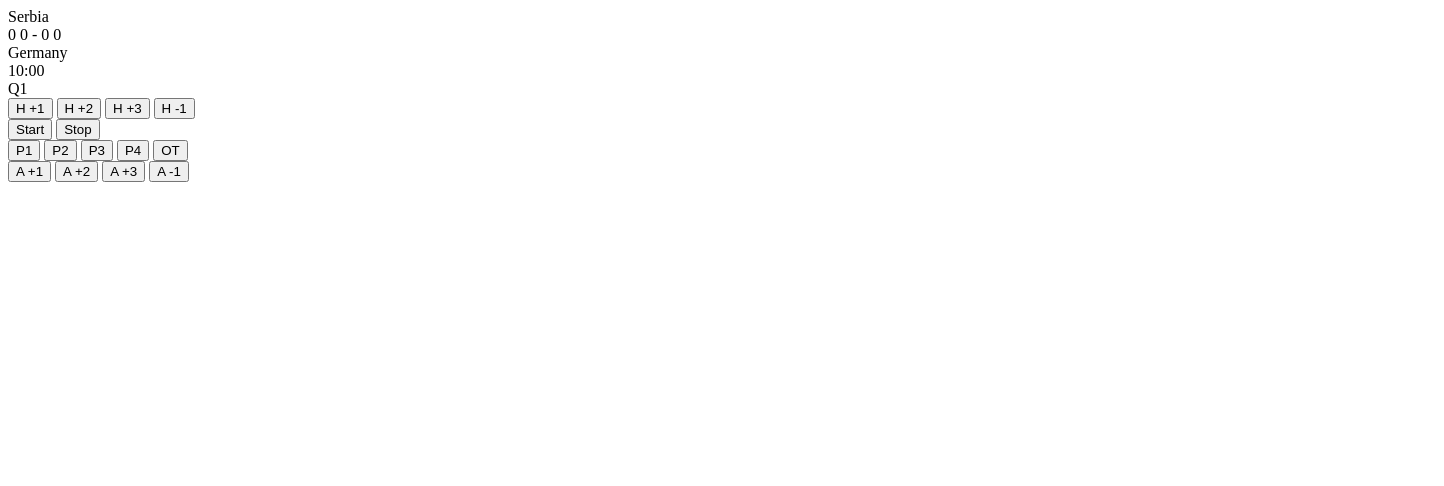
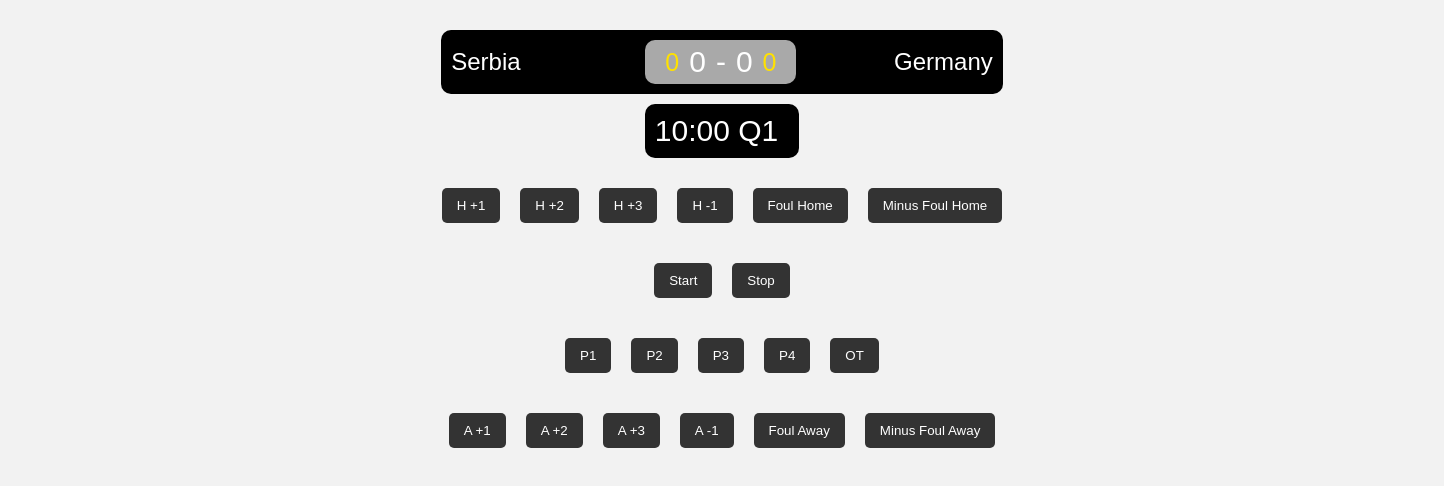
Before and after one commit to FR18de/Scoreboard-BBall18, a plain HTML site: page index.html in a window 1280 px wide. Both pictures are taken after a click on the button "P1". Shown: the whole page, 1444 px wide, since content can reach past the window. Drawn offline with Linux system fonts and the light colour scheme.

Commit message:
Version 1

```diff
--- a/index.html
+++ b/index.html
@@ -4,31 +4,33 @@
   <head>
     <meta charset="UTF-8">
     <meta name="viewport" content="width=device-width, initial-scale=1.0">
-        <title>SRB vs. GER FIBA U18 European Championship </title>
+    <title>SRB vs. GER FIBA U18 European Championship</title>
     <link rel="stylesheet" href="styles.css">
   </head>
 
-    <Body>
+  <body>
     <div class="scorebug">
       <div class="home-info">
         <span class="team-name">Serbia</span>
       </div>
       <div class="score-fouls">
-                <span class="fouls team-home">0</span>
+        <span class="fouls-score seperator"></span>
+        <span class="fouls fouls-home">0</span>
         <span class="fouls-score seperator"></span>
         <span class="score score-home">0</span>
         <span class="score seperator"> - </span>
         <span class="score score-away">0</span>
         <span class="fouls-score seperator"></span>
-                <span class="fouls team-away">0</span>
+        <span class="fouls fouls-away">0</span>
+        <span class="fouls-score seperator"></span>
       </div>
       <div class="away-info">
         <span class="team-name">Germany</span>
       </div>
     </div>
     <div class="time-box">
-            <div class="time" id="time">10:00</div>
-            <div class="period current-period">1</div>
+      <span class="time" id="time">10:00</span>
+      <span class="period current-period">Q1</span>
     </div>
 
     <div class="buttons score-home">
@@ -36,6 +38,8 @@
       <Button id="homePlusTwo">H +2</Button>
       <Button id="homePlusThree">H +3</Button>
       <button id="homeMinus">H -1</button>
+      <button id="foulHome+">Foul Home</button>
+      <button id="foulHome-">Minus Foul Home</button>
     </div>
     <div class="buttons time">
       <button id="startTime">Start</button>
@@ -53,9 +57,11 @@
       <button id="awayPlusTwo">A +2</button>
       <button id="awayPlusThree">A +3</button>
       <button id="awayMinus">A -1</button>
+      <button id="foulAway+">Foul Away</button>
+      <button id="foulAway-">Minus Foul Away</button>
     </div>
 
     <script src="script.js"></script>
-    </Body>
+  </body>
 
 </html>
--- a/script.js
+++ b/script.js
@@ -1,15 +1,20 @@
-document.addEventListener("DOMContentLoaded", function () {
+document.addEventListener("DOMContentLoaded", function() {
     const timerDisplay = document.querySelector(".time");
     const periodDisplay = document.querySelector(".current-period");
+    const timeBox = document.querySelector('.time-box');
     let totalTimeInSeconds = 600; // 10 minutes in seconds
     let timerInterval;
     let homeScore = 0;
     let awayScore = 0;
+    let homeFoulcount = 0;
+    let awayFoulcount = 0;
     let currentPeriod = 1;
 
     function updateScorebug() {
       document.querySelector(".score-home").textContent = homeScore;
       document.querySelector(".score-away").textContent = awayScore;
+      document.querySelector(".fouls-home").textContent = homeFoulcount;
+      document.querySelector(".fouls-away").textContent = awayFoulcount;
     }
 
     function updateTimerDisplay(timeInSeconds) {
@@ -19,8 +24,8 @@
     }
 
     function startTimer() {
-       timerInterval = setInterval(function () {
-           if (totalTimeInSeconds <=0) {
+      timerInterval = setInterval(function() {
+        if (totalTimeInSeconds <= 0) {
           clearInterval(timerInterval);
         } else {
           totalTimeInSeconds--;
@@ -31,117 +36,143 @@
 
     function updatePeriodDisplay() {
       if (currentPeriod > 4) {
-            periodDisplay.textContent = "OT"+ (currentPeriod-4);
+        periodDisplay.textContent = "OT" + (currentPeriod - 4);
       } else {
         periodDisplay.textContent = "Q" + currentPeriod;
       }
-        document.querySelector(".curent-period").textContent = periodDisplay;
-    };
+      document.querySelector(".current-period").textContent = periodDisplay.textContent;
+    }
 
     function stopTimer() {
       clearInterval(timerInterval);
-    };
+    }
 
-    function scoreOneHome(){
+    function scoreOneHome() {
       homeScore++;
       updateScorebug();
-    };
+    }
 
-    function scoreTwoHome(){
-        homeScore +=2;
+    function scoreTwoHome() {
+      homeScore += 2;
       updateScorebug();
-    };
+    }
 
-    function scoreThreeHome(){
-        homeScore +=3;
+    function scoreThreeHome() {
+      homeScore += 3;
       updateScorebug();
-    };
+    }
 
-    function minusHome(){
+    function minusHome() {
       homeScore--;
       updateScorebug();
-    };
+    }
 
-
-    function scoreOneAway(){
+    function scoreOneAway() {
       awayScore++;
       updateScorebug();
-    };
+    }
 
-    function scoreTwoAway(){
-        awayScore +=2;
+    function scoreTwoAway() {
+      awayScore += 2;
       updateScorebug();
-    };
+    }
 
-    function scoreThreeAway(){
-        awayScore +=3;
+    function scoreThreeAway() {
+      awayScore += 3;
       updateScorebug();
-    };
+    }
 
-    function minusAway(){
+    function minusAway() {
       awayScore--;
       updateScorebug();
-    };
+    }
 
-    function period1(){
+    function period1() {
+      stopTimer();
       currentPeriod = 1;
       totalTimeInSeconds = 600;
-        time.innerHTML = "10:00";
+      timerDisplay.textContent = "10:00";
       updatePeriodDisplay();
       updateTimerDisplay(totalTimeInSeconds);
-    };
+    }
 
-    function period2(){
+    function period2() {
+      stopTimer();
       currentPeriod = 2;
       totalTimeInSeconds = 600;
-        time.innerHTML = "10:00";
+      timerDisplay.textContent = "10:00";
       updatePeriodDisplay();
       updateTimerDisplay(totalTimeInSeconds);
-    };
+    }
 
-    function period3(){
+    function period3() {
+      stopTimer();
       currentPeriod = 3;
       totalTimeInSeconds = 600;
-        time.innerHTML = "10:00";
+      timerDisplay.textContent = "10:00";
       updatePeriodDisplay();
       updateTimerDisplay(totalTimeInSeconds);
-    };
+    }
 
-    function period4(){
+    function period4() {
+      stopTimer();
       currentPeriod = 4;
-        totalTimeInSeconds = 6;
-        time.innerHTML = "10:00";
+      totalTimeInSeconds = 600;
+      timerDisplay.textContent = "10:00";
       updatePeriodDisplay();
       updateTimerDisplay(totalTimeInSeconds);
-    };
+    }
 
-    function periodOvertime(){
+    function periodOvertime() {
+      stopTimer();
       currentPeriod++;
       totalTimeInSeconds = 300;
-        time.innerHTML = "5:00";
+      timerDisplay.textContent = "05:00";
       updatePeriodDisplay();
       updateTimerDisplay(totalTimeInSeconds);
-    };
+      timeBox.style.width = "12.2%";
+    }
+
+    function foulHome() {
+      homeFoulcount++;
+      updateScorebug();
+    }
+
+    function foulAway() {
+      awayFoulcount++;
+      updateScorebug();
+    }
 
     document.getElementById("startTime").addEventListener("click", startTimer);
     document.getElementById("stopTime").addEventListener("click", stopTimer);
 
     document.getElementById("homePlusOne").addEventListener("click", scoreOneHome);
     document.getElementById("homePlusTwo").addEventListener("click", scoreTwoHome);
-    document.getElementById("homePlusThree").addEventListener("click",scoreThreeHome);
+    document.getElementById("homePlusThree").addEventListener("click", scoreThreeHome);
     document.getElementById("homeMinus").addEventListener("click", minusHome);
+    document.getElementById("foulHome+").addEventListener("click", foulHome);
+    document.getElementById("foulHome-").addEventListener("click", function() {
+      if (homeFoulcount > 0) {
+        homeFoulcount--;
+        updateScorebug();
+      }
+    });
 
     document.getElementById("awayPlusOne").addEventListener("click", scoreOneAway);
     document.getElementById("awayPlusTwo").addEventListener("click", scoreTwoAway);
     document.getElementById("awayPlusThree").addEventListener("click", scoreThreeAway);
     document.getElementById("awayMinus").addEventListener("click", minusAway);
+    document.getElementById("foulAway+").addEventListener("click", foulAway);
+    document.getElementById("foulAway-").addEventListener("click", function() {
+      if (awayFoulcount > 0) {
+        awayFoulcount--;
+        updateScorebug();
+      }
+    });
 
     document.getElementById("period1").addEventListener("click", period1);
     document.getElementById("period2").addEventListener("click", period2);
     document.getElementById("period3").addEventListener("click", period3);
     document.getElementById("period4").addEventListener("click", period4);
     document.getElementById("overtime").addEventListener("click", periodOvertime);
-
-
-
   });
--- a/styles.css
+++ b/styles.css
@@ -0,0 +1,106 @@
+html, body{
+    height: 1444px;
+    width: 1444px;
+    }
+
+    * {
+      margin: 0;
+      padding: 0;
+      box-sizing: border-box;
+    }
+
+    body {
+      font-family: Arial, sans-serif;
+      background-color: #f2f2f2;
+      padding: 20px;
+    }
+
+    .scorebug {
+      display: flex;
+      background: #000;
+      color: #fff;
+      font-size: 24px;
+      padding: 10px;
+      border-radius: 10px;
+      align-items: center;
+      margin: 10px auto;
+      width: 40%;
+      justify-content: space-between;
+      align-content: center;
+    }
+
+    .score-fouls {
+      display: flex;
+      padding: 5px 15px;
+      margin-left: 5%;
+      background: darkgrey;
+      border-radius: 10px;
+      align-items: center;
+      justify-content: center;
+      align-content: center;
+    }
+
+    .fouls {
+      font-size: 25px;
+      color: #ffe100;
+      margin: 0 5px;
+      align-content: center;
+    }
+
+    .score {
+      font-size: 30px;
+      margin: 0 5px;
+      align-content: center;
+    }
+
+
+    .home-info {
+      padding-right: 5.5%;
+    }
+
+    .away-info {
+      padding-left: 5.5%;
+    }
+
+    .time-box {
+      background: #000;
+      color: #fff;
+      font-size: 30px;
+
+      justify-content: space-between;
+      align-items: center;
+      padding: 10px;
+      border-radius: 10px;
+      margin: 0px auto;
+      width: 11%;
+      align-content: center;
+    }
+
+    button {
+      padding: 10px 15px;
+      margin: 10px;
+      border: none;
+      border-radius: 5px;
+      background-color: #333;
+      color: #fff;
+      cursor: pointer;
+      transition: background-color 0.2s;
+    }
+
+    button:hover {
+      background-color: #555;
+    }
+
+    .buttons {
+      display: flex;
+      justify-content: center;
+      flex-wrap: wrap;
+    }
+
+    .buttons.score-home,
+    .buttons.away-score,
+    .buttons.time,
+    .buttons.period {
+      margin: 20px auto;
+      width: 80%;
+    }
```
Lines whose indentation alone changed are shown as unchanged.
